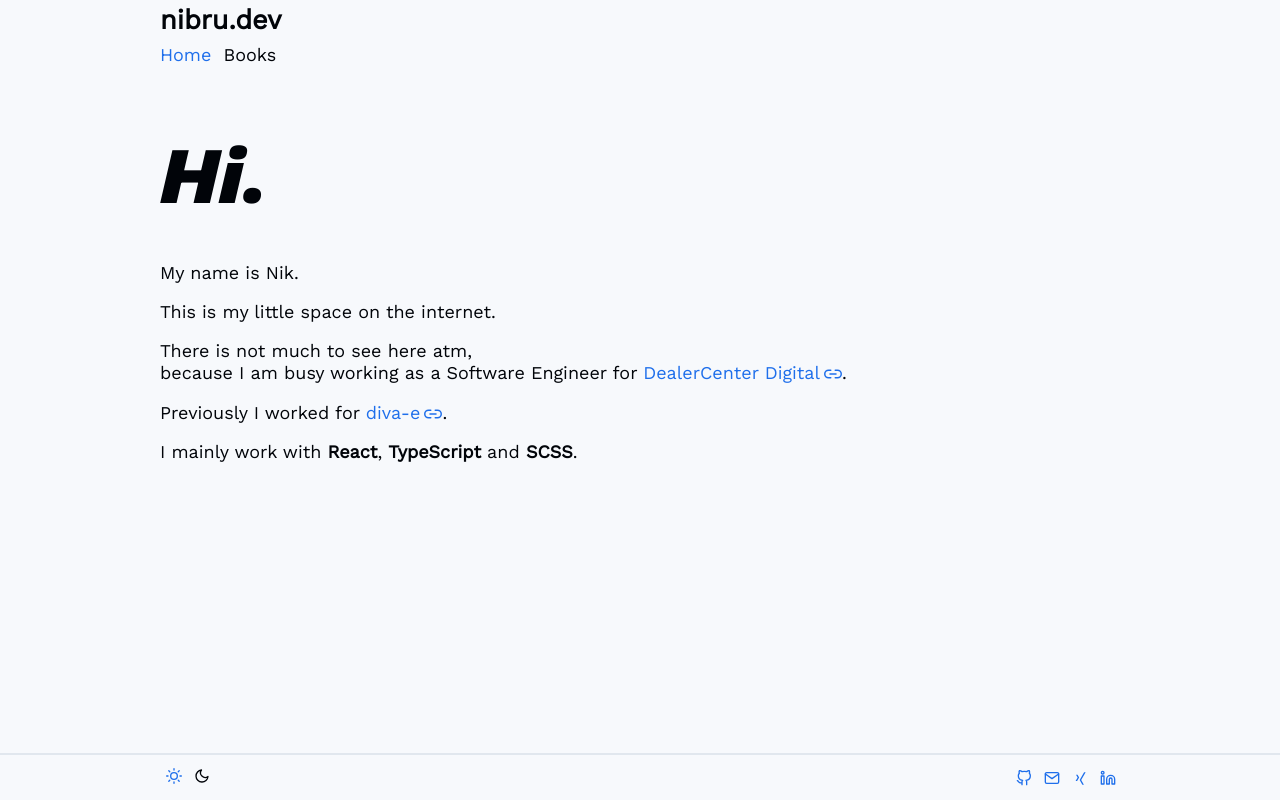
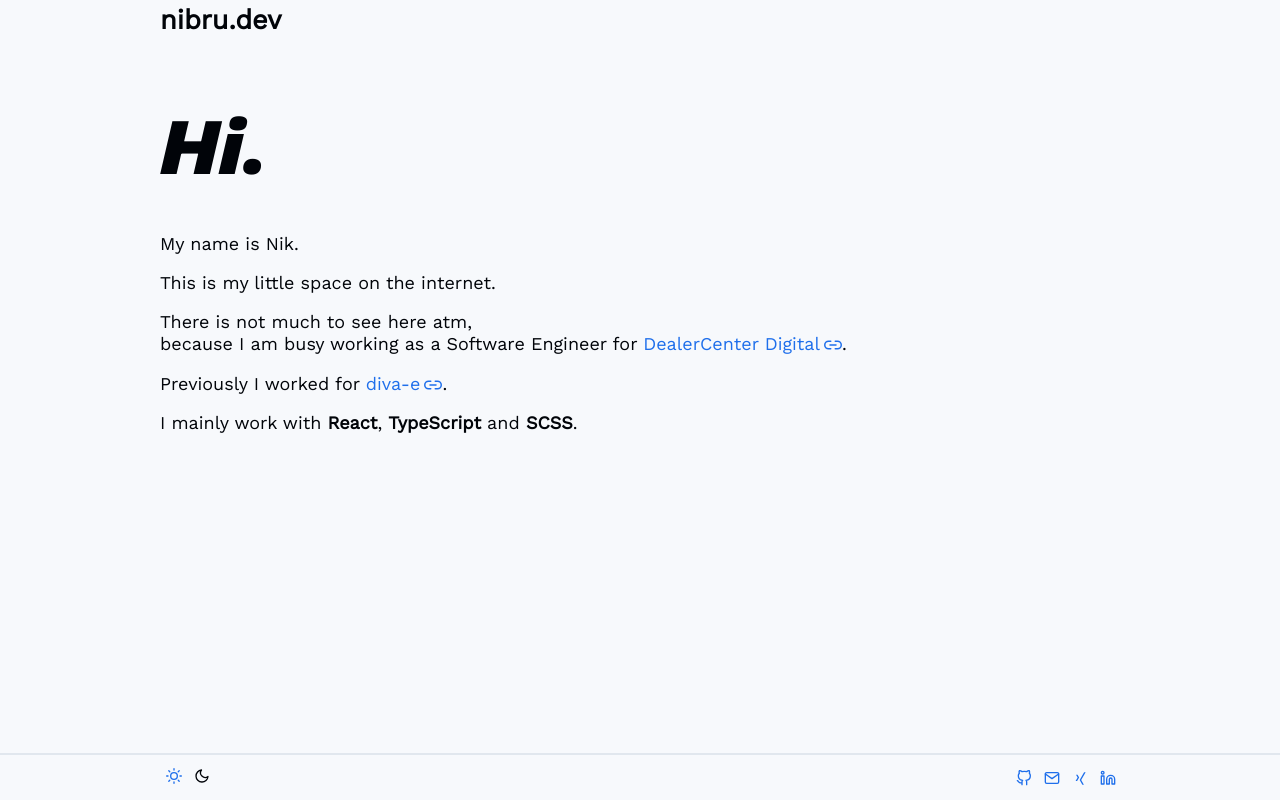
Before and after one commit to nikbrunner/nibru.dev, a Next.js app: page / in a window 1280 px wide. Built offline with nearby package versions, Linux system fonts and the light colour scheme.

Commit message:
Disabled Links

```diff
--- a/components/layout/Nav.tsx
+++ b/components/layout/Nav.tsx
@@ -40,10 +40,10 @@
         <h1 className="title">{title}</h1>
       </div>
 
-      <div className="nav-links">
+      {/* <div className="nav-links">
         <NavLink href="/">Home</NavLink>
         <NavLink href="/books">Books</NavLink>
-      </div>
+      </div> */}
     </SNav>
   </Container>
 );
```
